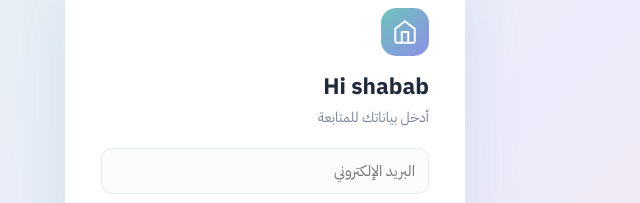
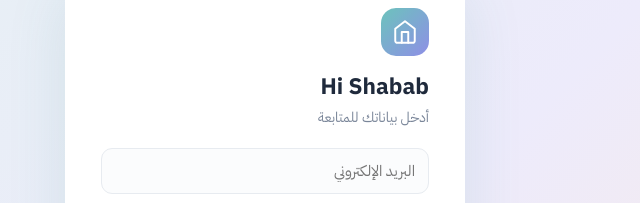
Before and after one commit to ftimaramli-dotcom/ALSAHL-REALESTATE, a plain HTML site: page index.html in a window 1280 px wide. Shown: the part 227-430 px from the top of the page, 375-1015 px from the left. Drawn offline with nearby package versions, Linux system fonts and the light colour scheme.

Commit message:
Update index.html

```diff
--- a/index.html
+++ b/index.html
@@ -66,7 +66,7 @@ dialog h3{margin:0 0 16px}
 const SUPABASE_URL="https://roglntubflsygftmcmxi.supabase.co";
 const SUPABASE_KEY="sb_publishable_HiXoJUNoHXLyBvXH6a9aXA_OMeMjavq";
 const sb=supabase.createClient(SUPABASE_URL,SUPABASE_KEY);
-const L={ar:{app:"نظام إدارة المبيعات",login:"تسجيل الدخول",welcome:"Hi shabab",welcome2:"أدخل بياناتك للمتابعة",email:"البريد الإلكتروني",pass:"كلمة المرور",bad:"البريد الإلكتروني أو كلمة المرور غير صحيحة",
+const L={ar:{app:"نظام إدارة المبيعات",login:"تسجيل الدخول",welcome:"Hi Shabab",welcome2:"أدخل بياناتك للمتابعة",email:"البريد الإلكتروني",pass:"كلمة المرور",bad:"البريد الإلكتروني أو كلمة المرور غير صحيحة",
 clients:"العملاء",deals:"الصفقات",owners:"الملاك",team:"الفريق",admin:"مدير",sales:"مندوب مبيعات",out:"تسجيل الخروج",lang:"English",
 add_clients:"إضافة عميل",add_deals:"إضافة صفقة",add_owners:"إضافة مالك",sub_clients:"سجل العملاء المحتملين ومصادر وصولهم",sub_deals:"تابع حالة كل صفقة وأولويتها",sub_owners:"بيانات ملاك العقارات وتفاصيل عقاراتهم",sub_team:"إدارة المستخدمين وصلاحياتهم",
 f_name:"الاسم",f_location:"المكان / الموقع",f_need:"الحاجة",f_cdate:"تاريخ التواصل",need_buy:"شراء",need_rent:"إيجار",f_phone:"رقم الهاتف",f_source:"مصدر العميل",f_interest:"مجال الاهتمام",f_budget:"الميزانية (درهم)",f_notes:"ملاحظات",f_client:"العميل",f_status:"الحالة",f_oname:"اسم المالك",f_prop:"العقار",f_area:"المساحة",f_price:"السعر (درهم)",f_details:"التفاصيل",f_staff:"المسؤول",f_date:"التاريخ",
```
